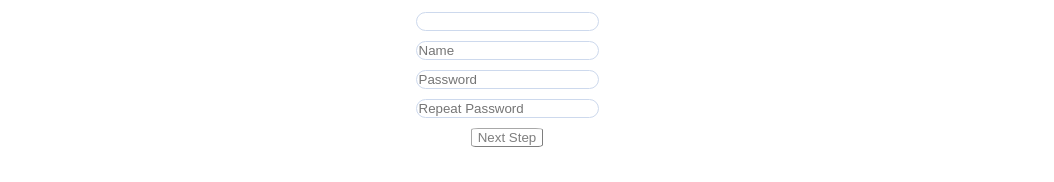
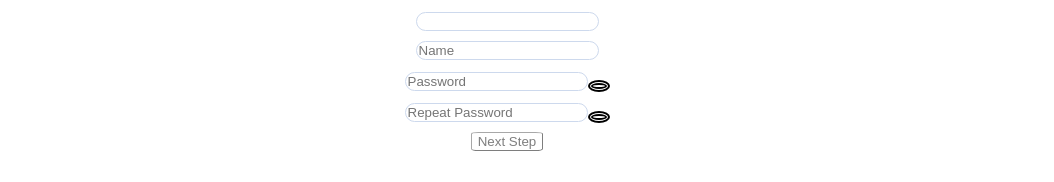
Before and after one commit to Tiomuch/UserBank, a React (Create React App) app: page /create-user in a window 1280 px wide. Shown: the part 124-306 px from the top of the page, without its empty margins (133-1187 px from the left). Built offline with nearby package versions, Linux system fonts and the light colour scheme.

Commit message:
add eye for passwords

```diff
--- a/src/components/CreateUser.js
+++ b/src/components/CreateUser.js
@@ -1,7 +1,32 @@
-import React from 'react'
+import React, { useState } from 'react'
 import { Formik } from 'formik'
 
 function CreateUser() {
+  const [passType, setPassType] = useState('password')
+  const [repPassType, setRepPassType] = useState('password')
+  const [passStyle, setPassStyle] = useState('white')
+  const [repPassStyle, setRepPassStyle] = useState('white')
+
+  const showPass = (e) => {
+    if (e.target.name === 'pass') {
+      if (passType === 'password') {
+        setPassType('text')
+        setPassStyle('black')
+      } else {
+        setPassType('password')
+        setPassStyle('white')
+      }
+    } else if (e.target.name === 'repPass') {
+      if (repPassType === 'password') {
+        setRepPassType('text')
+        setRepPassStyle('black')
+      } else {
+        setRepPassType('password')
+        setRepPassStyle('white')
+      }
+    }
+  }
+
   return (
     <div className="mainFormDiv">
       <h1 className="step">Step 1</h1>
@@ -55,8 +80,9 @@ function CreateUser() {
               className="field"
             />
             {errors.userName && touched.userName && errors.userName}
+            <div>
               <input
-              type="password"
+                type={passType}
                 name="password"
                 onChange={handleChange}
                 onBlur={handleBlur}
@@ -64,9 +90,12 @@ function CreateUser() {
                 placeholder="Password"
                 className="field"
               />
+              <button type="button" className="eye" name="pass" style={{backgroundColor: passStyle}} onClick={showPass}/>
               {errors.password && touched.password && errors.password}
+            </div>
+            <div>
               <input
-              type="repPass"
+                type={repPassType}
                 name="repPass"
                 onChange={handleChange}
                 onBlur={handleBlur}
@@ -74,8 +103,9 @@ function CreateUser() {
                 placeholder="Repeat Password"
                 className="field"
               />
+              <button type="button" className="eye" name="repPass" style={{backgroundColor: repPassStyle}} onClick={showPass}/>
               {errors.repPass && touched.repPass && errors.repPass}
-            {/*<div className="buttons">*/}
+            </div>
             <button type="submit" disabled={isSubmitting} className="firstSubmit">
               Next Step
             </button>
--- a/src/index.css
+++ b/src/index.css
@@ -87,3 +87,12 @@ code {
 .firstSubmit:hover {
   opacity: 1;
 }
+
+.eye {
+  border-style: double;
+  border-width: 5px;
+  border-radius: 50%;
+  border-color: black;
+  /*background-color: white;*/
+  cursor: pointer;
+}
```
Lines whose indentation alone changed are shown as unchanged.
